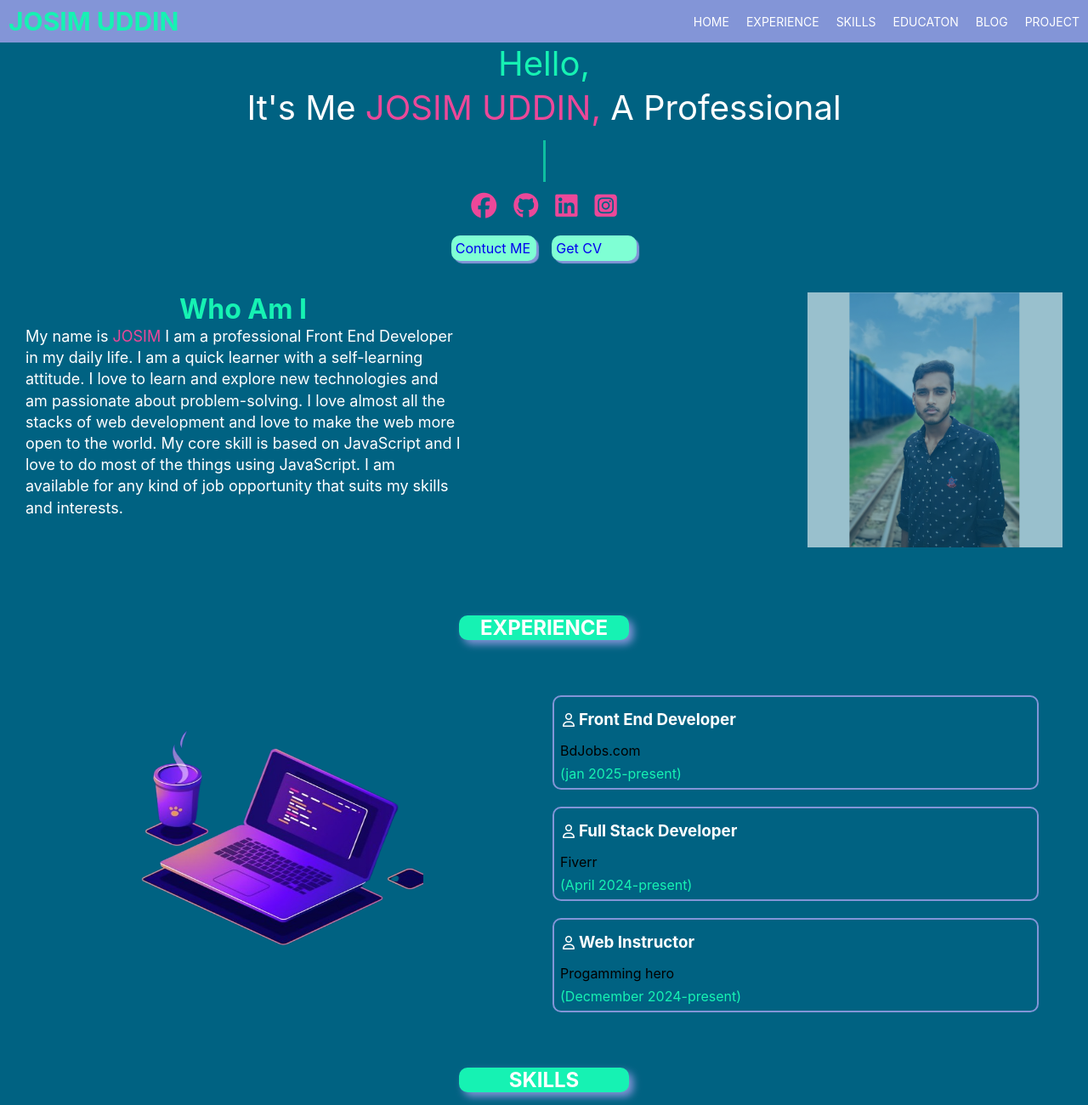
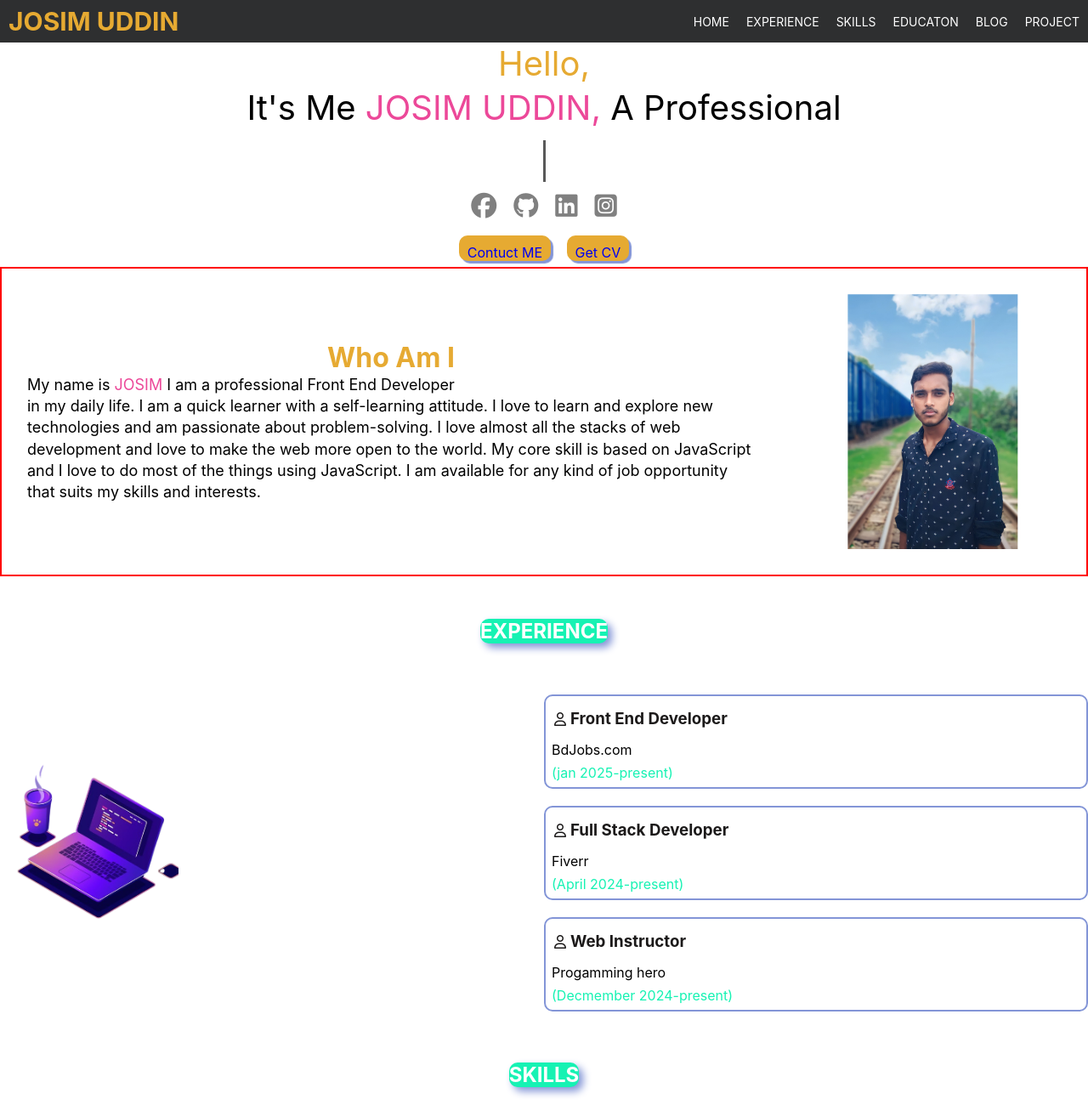
Before and after one commit to mdjosimuddin198/portfolio-of-md-josim-uddin, a plain HTML site: page index.html in a window 1280 px wide. Shown: the top 1300 px of the page at 85% size. Drawn offline with Linux system fonts and the light colour scheme; a script that the page names is missing.

Commit message:
Update main.css

```diff
--- a/css/main.css
+++ b/css/main.css
@@ -8,7 +8,7 @@
 
 /* utiliity-color section  */
 .utiliity-color {
-  color: #16f2b3;
+  color: #e6aa32;
 }
 
 .utiliity-color2 {
@@ -16,7 +16,7 @@
 }
 
 .color-white {
-  color: white;
+  color: black; /*update color*/
   line-height: 1.4em;
 }
 
@@ -37,7 +37,7 @@
   display: none;
 }
 body {
-  background-color: #006282;
+  /* background-color: #006282; */
   max-width: 1450px;
   margin: auto;
 }
@@ -48,23 +48,23 @@ body {
 
 #fa-fa-navbar {
   font-family: "Inter", sans-serif;
-  background-color: #8395d7;
+  background-color: #2e2f30;
   position: sticky;
   top: 0;
   z-index: 2;
   height: 50px;
-  width: 100%;
+
   display: flex;
   align-items: center;
   justify-content: space-between;
 }
 
-.navbar-logo {
+/* .navbar-logo {
   width: 500px;
-}
+} */
 
 .logo h2 {
-  width: 500px;
+  /* width: 500px; */
 
   font-size: 30px;
   margin: 10px;
@@ -134,7 +134,7 @@ body {
   font-size: 30px;
 
   text-decoration: none;
-  color: rgb(236 72 153);
+  color: gray;
 }
 
 .about-icon a i:hover {
@@ -144,12 +144,12 @@ body {
 }
 /* dowload option statr here  */
 .button a {
-  width: 100px;
+  /* width: 100px; */
   height: 30px;
-  padding: 5px;
+  padding: 10px;
   margin: 7px;
   box-shadow: 3px 3px 1px #8395d7;
-  background-color: aquamarine;
+  background-color: #e6aa32;
   border: none;
   cursor: pointer;
   border-radius: 10px;
@@ -170,6 +170,7 @@ body {
   display: flex;
   align-items: center;
   justify-content: space-between;
+  border: 2px solid red;
 }
 
 .h2-section-font-size {
@@ -178,8 +179,8 @@ body {
 }
 
 .article {
-  width: 40%;
-  height: 300px;
+  /* width: 40%;
+  height: 300px; */
   margin: 30px;
 }
 
@@ -189,17 +190,17 @@ body {
 
 .josim-img {
   margin: 30px;
-  width: 300px;
-  height: 300px;
+  /* width: 300px; */
+  /* height: 300px; */
   display: flex;
 }
 
 .josim-img img {
-  width: 300px;
+  /* width: 300px; */
   height: 300px;
-  opacity: 0.6;
+  /* opacity: 0.6; */
 }
-
+/*
 .josim-img img:hover {
   cursor: pointer;
   transform: scaleX(1.4);
@@ -207,7 +208,7 @@ body {
   opacity: 1;
   width: 250px;
   height: 325px;
-}
+} */
 
 /* about button start here  */
 .abotu-me-btn {
@@ -216,7 +217,7 @@ body {
   font-size: 2.5rem;
   margin: 20px;
   background-color: #16f2b3;
-  width: 30px;
+  /* width: 30px; */
 }
 
 /* about button start here  */
@@ -227,10 +228,10 @@ body {
 
 /* typeing-text section for ...  */
 .typeing-text {
-  color: #16f2b3;
+  color: black;
   margin-top: 10px;
 
-  border-right: 3px solid #16f2b3;
+  border-right: 3px solid black;
   white-space: nowrap;
   overflow: hidden;
   width: 0;
@@ -269,7 +270,7 @@ body {
   background-color: #16f2b3;
   border-radius: 10px;
   box-shadow: 5px 5px 10px #8395d7;
-  width: 200px;
+  /* width: 200px; */
   color: white;
   margin: 50px;
 }
@@ -277,7 +278,7 @@ body {
 .experince-flex-item {
   display: flex;
   /* border: 2px solid yellow; */
-  margin: 5px;
+  /* margin: 5px; */
   justify-content: space-between;
 }
 
@@ -285,10 +286,12 @@ body {
   width: 50%;
   display: flex;
   flex-direction: column;
+  justify-content: center;
+  align-items: center;
 }
 
 .experience-box {
-  width: 90%;
+  width: 100%;
   border: 2px solid #8395d7;
   border-radius: 10px;
   margin: 10px;
@@ -299,15 +302,15 @@ body {
 }
 
 .copmuter-box {
-  width: 50%;
+  /* width: 50%; */
   display: flex;
   align-items: center;
   justify-content: center;
 }
 
 .copmuter-box img {
-  width: 350px;
-  height: 350px;
+  /* width: 350px; */
+  height: 250px;
   margin: 10px;
 }
 
@@ -316,7 +319,7 @@ body {
   margin: 10px;
   align-items: center;
   /* justify-content: center; */
-  color: white;
+  color: rgb(28, 26, 26);
 }
 
 .datetime {
@@ -344,9 +347,9 @@ body {
   margin: 10px;
   width: 150px;
   height: 150px;
-  background-color: aqua;
+  background-color: rgb(216, 214, 214);
   border-radius: 20px;
-
+  color: white;
   display: flex;
   flex-direction: column;
   align-items: center;
@@ -363,27 +366,29 @@ body {
   font-size: 1rem;
 }
 
-/* skill start here  */
+/* skill end here  */
 /* project section start here  */
 .flex-item-for-project {
   display: flex;
   flex-flow: row wrap;
+  /* width: 90%; */
+
   justify-content: center;
   align-items: center;
+  border: 2px solid red;
 }
 
 .project {
-  width: 40%;
-  height: 250px;
+  width: 30%;
   border: 3px solid #16f2b3;
   margin: 50px;
-  color: white;
+  color: black;
   text-align: center;
   /* overflow: hidden; */
 }
-.project p {
+/* .project p {
   height: 300px;
-}
+} */
 
 .project a {
   text-decoration: none;
@@ -404,14 +409,14 @@ body {
   background-repeat: no-repeat;
   background-position: center;
   background-size: contain;
-  width: 100%;
+  width: 90%;
   height: 245px;
 }
 
-.project img:hover {
+/* .project img:hover {
   transform: scaleX(1.3);
   display: block;
-}
+} */
 
 /* project section end here  */
 /* contact section start here  */
@@ -421,7 +426,7 @@ body {
   justify-content: space-evenly;
 }
 .contact-width-item {
-  width: 40%;
+  /* width: 40%; */
   margin: 20px;
   padding: 20px;
 }
@@ -434,7 +439,7 @@ body {
   /* background-color: #1480a4; */
   background-color: aliceblue;
   border: 2px solid transparent;
-  width: 100%;
+  /* width: 100%; */
   height: 30px;
 }
 /* .form-width-hight-flex form input:active {
@@ -465,7 +470,7 @@ input[type="reset"] {
   color: white;
   background-color: #16f2b3;
   display: inline;
-  width: 150px;
+  /* width: 150px; */
   height: 30px;
   text-align: center;
   margin: 5px;
@@ -483,14 +488,14 @@ input[type="reset"] {
 .address p {
   margin-left: 5px;
   font-size: 20px;
-  color: white;
+  color: black;
 }
 .bg {
   display: flex;
   align-items: center;
   justify-content: center;
   background-color: #8b98a5;
-  width: 50px;
+  /* width: 50px; */
   height: 50px;
   margin-top: 20px;
   border-radius: 50%;
```
